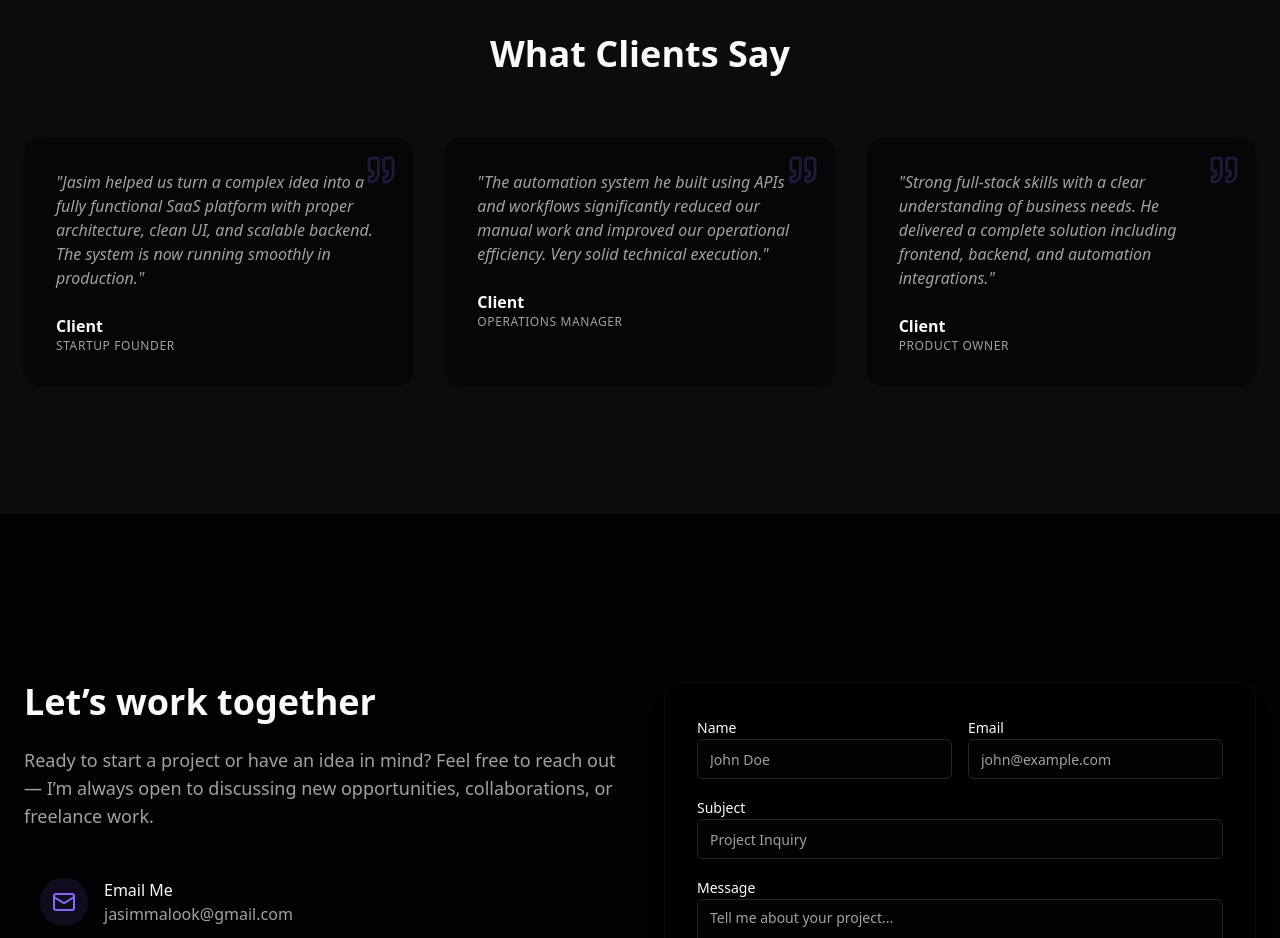
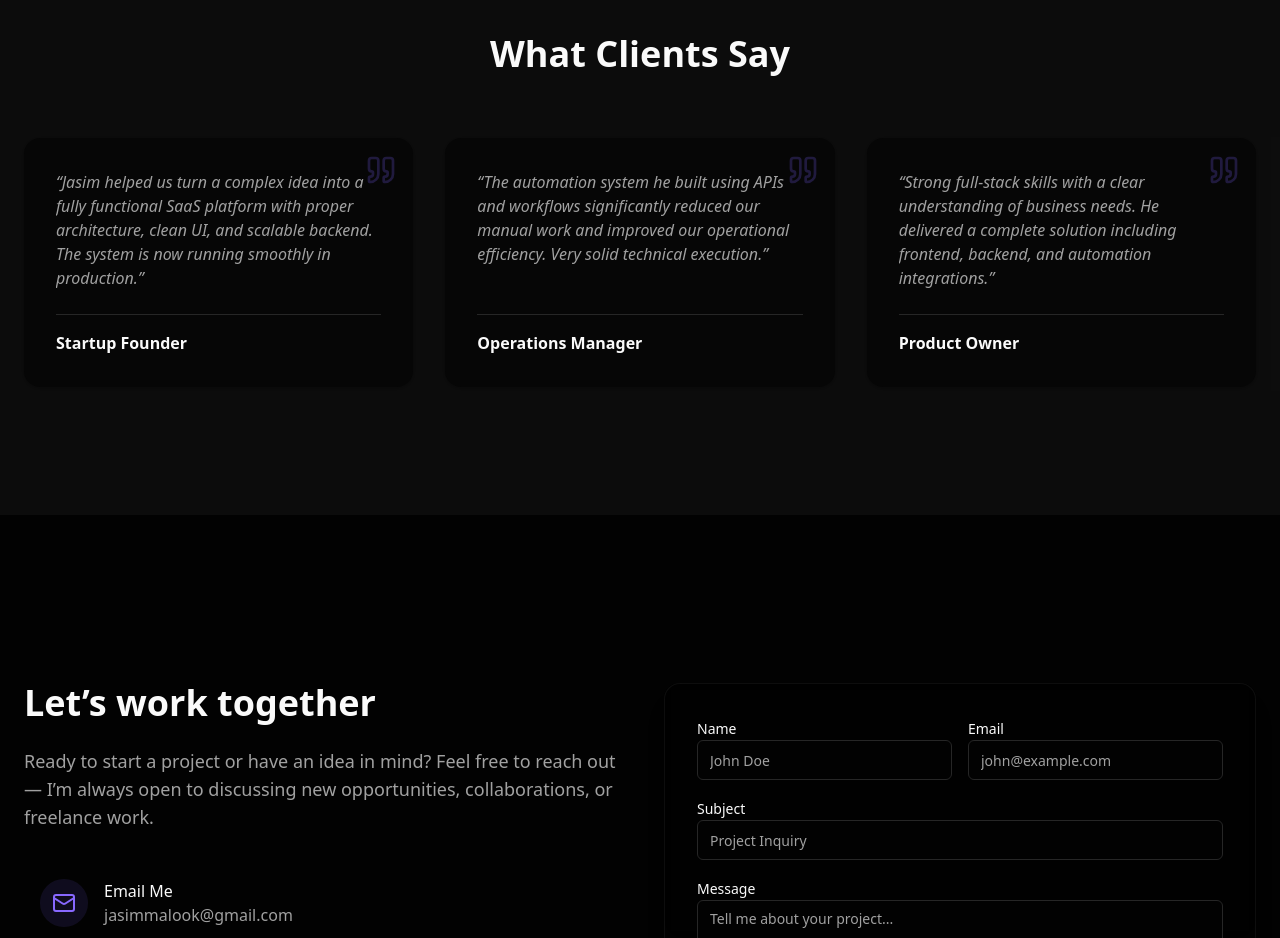
Before and after one commit to JasimMalook/jasim-portfolio, a Next.js app: page / in a window 1280 px wide. Shown: the part 5960-6898 px from the top of the page. Built offline with nearby package versions, Linux system fonts and the light colour scheme.

Commit message:
Fix testimonial card alignment with flex layout and role-only display

```diff
--- a/src/components/sections/Testimonials.tsx
+++ b/src/components/sections/Testimonials.tsx
@@ -6,17 +6,14 @@ import { Quote } from "lucide-react";
 
 const testimonials = [
     {
-        name: "Client",
         role: "Startup Founder",
         content: "Jasim helped us turn a complex idea into a fully functional SaaS platform with proper architecture, clean UI, and scalable backend. The system is now running smoothly in production.",
     },
     {
-        name: "Client",
         role: "Operations Manager",
         content: "The automation system he built using APIs and workflows significantly reduced our manual work and improved our operational efficiency. Very solid technical execution.",
     },
     {
-        name: "Client",
         role: "Product Owner",
         content: "Strong full-stack skills with a clear understanding of business needs. He delivered a complete solution including frontend, backend, and automation integrations.",
     },
@@ -31,12 +28,11 @@ export function Testimonials() {
 
             <div className="grid grid-cols-1 md:grid-cols-3 gap-8">
                 {testimonials.map((t, i) => (
-                    <Card key={i} variant="default" className="relative p-8">
+                    <Card key={i} variant="default" className="relative p-8 flex flex-col">
                         <Quote className="absolute top-4 right-4 w-8 h-8 text-primary/20" />
-                        <p className="mb-6 text-muted-foreground italic">"{t.content}"</p>
-                        <div>
-                            <p className="font-bold">{t.name}</p>
-                            <p className="text-xs text-muted-foreground uppercase tracking-wider">{t.role}</p>
+                        <p className="mb-6 text-muted-foreground italic line-clamp-5 flex-1">&ldquo;{t.content}&rdquo;</p>
+                        <div className="pt-4 border-t border-border">
+                            <p className="font-bold">{t.role}</p>
                         </div>
                     </Card>
                 ))}
```
